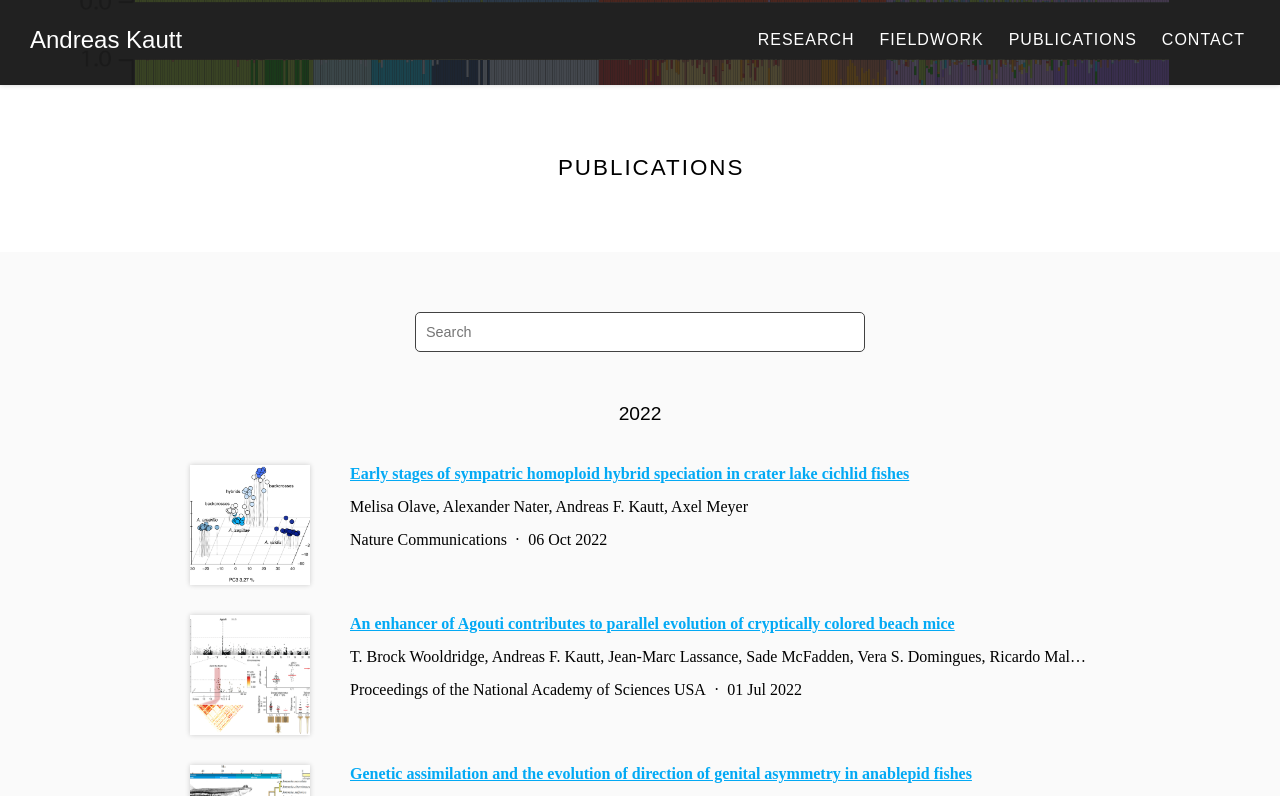
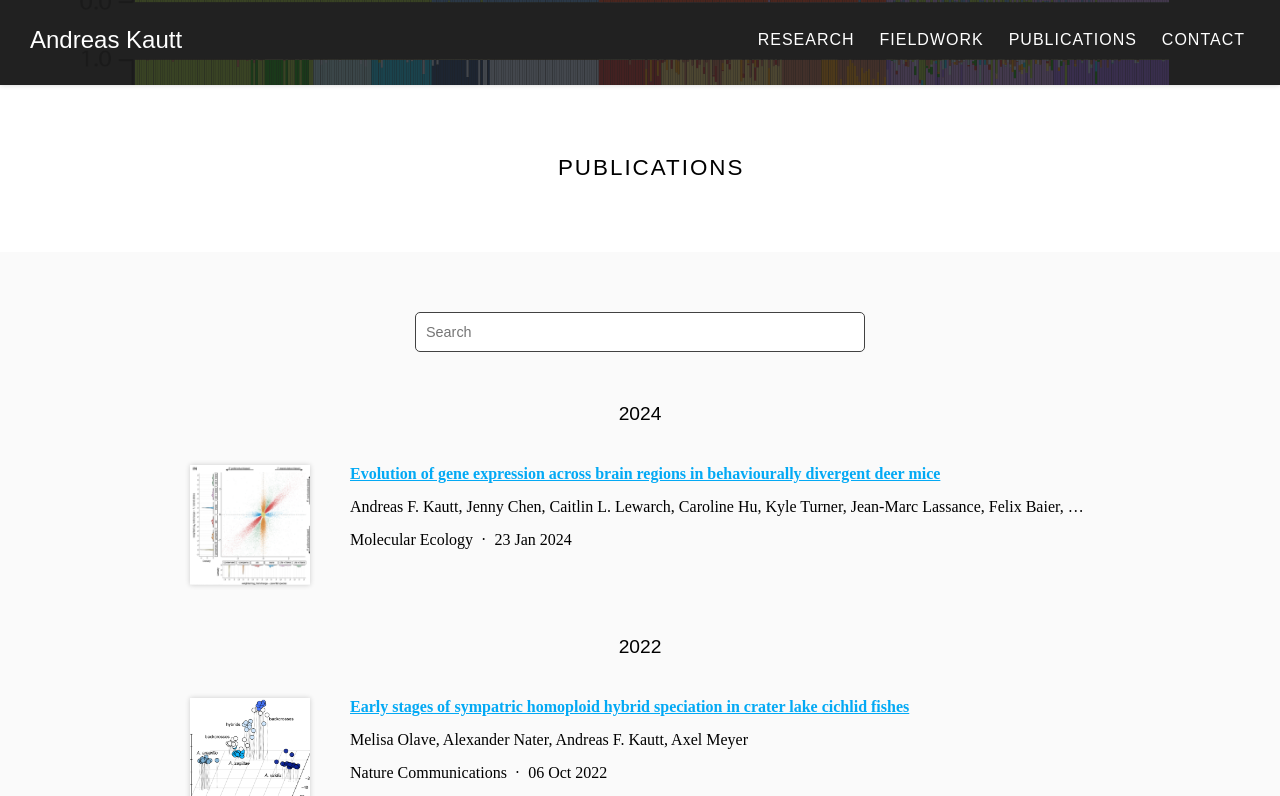
Before and after one commit to akautt/akautt.github.io, a Jekyll site: the page built from publications/index.md, in a window 1280 px wide and 900 px high, cut to the strip 104-900 px from the top of the window. Built offline with Jekyll 4.4.1, drawn with Linux system fonts in a browser that asks for light colours.

Commit message:
publication update

```diff
--- a/_data/citations.yaml
+++ b/_data/citations.yaml
@@ -1,5 +1,22 @@
 # GENERATED AUTOMATICALLY, DO NOT EDIT
 
+- id: https://doi.org/10.1111/mec.17270
+  title: Evolution of gene expression across brain regions in behaviourally divergent deer mice
+  authors:
+  - Andreas F. Kautt
+  - Jenny Chen
+  - Caitlin L. Lewarch
+  - Caroline Hu
+  - Kyle Turner
+  - Jean-Marc Lassance
+  - Felix Baier
+  - Nicole L. Bedford
+  - Andres Bendesky
+  - Hopi E. Hoekstra
+  publisher: Molecular Ecology
+  date: '2024-01-23'
+  link: https://onlinelibrary.wiley.com/doi/10.1111/mec.17270
+  image: ../images/papers/Kautt2024.png
 - id: https://doi.org/10.1038/s41467-022-33319-4
   title: Early stages of sympatric homoploid hybrid speciation in crater lake cichlid fishes
   authors:
```
Also changed, not shown: images/papers/Kautt2024.png (added).
